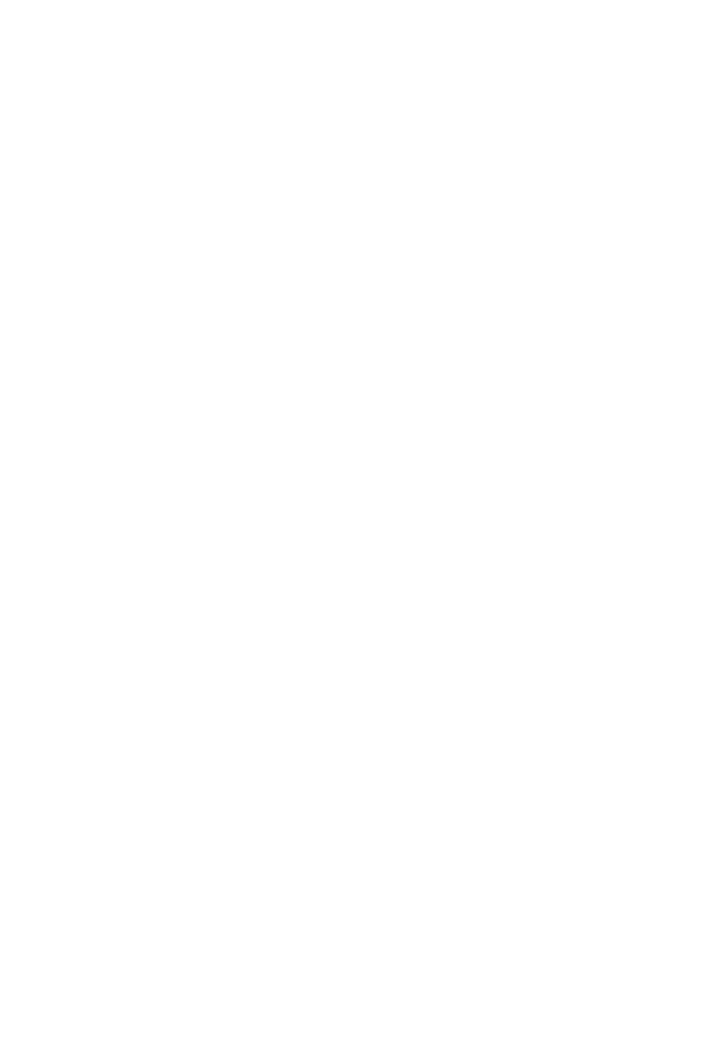
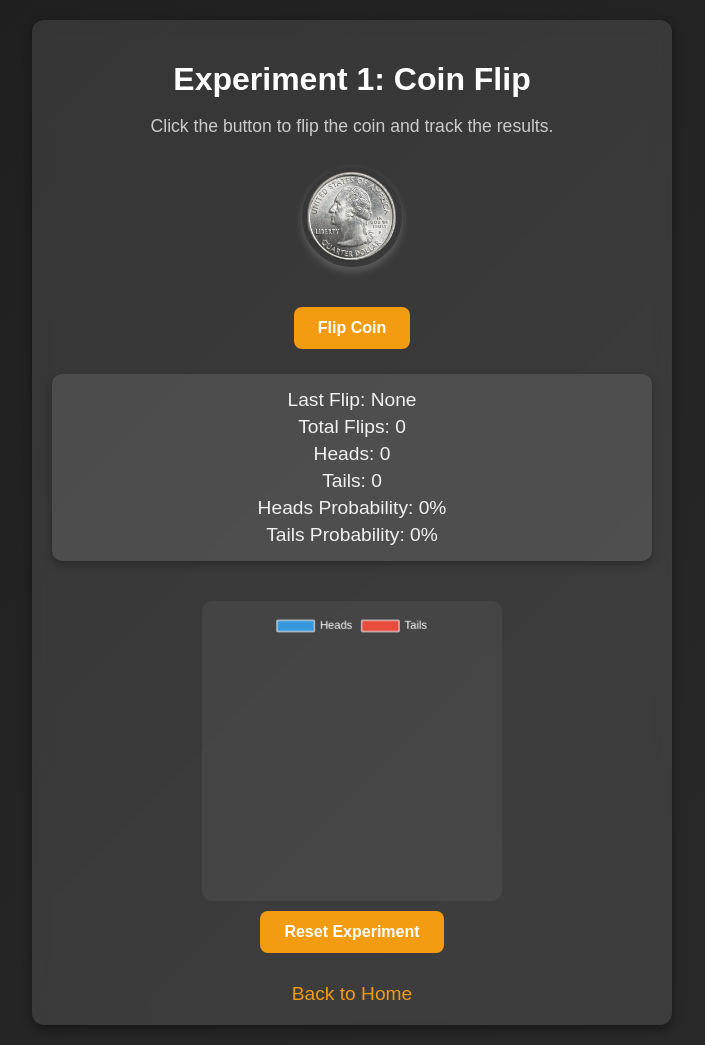
Before and after one commit to jackh54/Probability-Sim, a Flask app: page /experiments/experiment1 in a window 1280 px wide. Before the commit the part shown is empty. Shown: the whole page, without its empty margins (288-993 px from the left). Before the commit the page ends 800 px from the top, so only its background shows below. Run offline with Flask 3, Linux system fonts and the light colour scheme; some libraries are stand-ins or nearby versions.

Commit message:
Add experiment 1

```diff
--- a/main.py
+++ b/main.py
@@ -1,12 +1,24 @@
-from flask import Flask, jsonify, request, render_template
+from flask import Flask, jsonify, request, render_template, session
 import random
 
-app = Flask(__name__, template_folder='templates')
+app = Flask(__name__, template_folder='templates', static_folder='static')
 
-experiments = {}
+def get_experiment_data(experiment_name):
+    """Retrieve the session-stored experiment data"""
+    if "experiments" not in session:
+        session["experiments"] = {}
+    return session["experiments"].get(experiment_name, [])
+
+def save_experiment_data(experiment_name, data):
+    """Save experiment data to the session"""
+    if "experiments" not in session:
+        session["experiments"] = {}
+    session["experiments"][experiment_name] = data
+    session.modified = True
 
 def calculate_statistics(experiment_name):
-    flip_history = experiments.get(experiment_name, [])
+    """Calculate stats"""
+    flip_history = get_experiment_data(experiment_name)
     total_flips = len(flip_history)
     heads_count = flip_history.count("Heads")
     tails_count = flip_history.count("Tails")
@@ -34,12 +46,13 @@ def experiment_page(experiment_name):
 
 @app.route("/flip", methods=["GET"])
 def flip_coin():
+    """Handles flipping the coin and storing results per session"""
     experiment_name = request.args.get("experiment", "default")
-    if experiment_name not in experiments:
-        experiments[experiment_name] = []
-
+    flip_history = get_experiment_data(experiment_name)
     result = "Heads" if random.random() < 0.5 else "Tails"
-    experiments[experiment_name].append(result)
+    flip_history.append(result)
+    save_experiment_data(experiment_name, flip_history)
+    print(f"[DEBUG] Experiment: {experiment_name} - Flip Result: {result}")
     stats = calculate_statistics(experiment_name)
     return jsonify({
         "experiment": experiment_name,
@@ -48,19 +61,21 @@ def flip_coin():
         "heads_count": stats["heads_count"],
         "tails_count": stats["tails_count"],
         "heads_probability": stats["heads_probability"],
-        "tails_probability": stats["tails_probability"],
-        "last_flip": stats["last_flip"]
+        "tails_probability": stats["tails_probability"]
     })
+
 
 @app.route("/stats", methods=["GET"])
 def get_stats():
+    """Fetches experiment statistics"""
     experiment_name = request.args.get("experiment", "default")
     return jsonify(calculate_statistics(experiment_name))
 
 @app.route("/reset", methods=["POST"])
 def reset_flips():
+    """Resets an experiment for the current session"""
     experiment_name = request.args.get("experiment", "default")
-    experiments[experiment_name] = []
+    save_experiment_data(experiment_name, [])
     return jsonify({"message": f"Flip history reset for experiment '{experiment_name}'", "total_flips": 0})
 
 if __name__ == "__main__":
--- /dev/null
+++ b/static/experiment1.css
@@ -0,0 +1,114 @@
+body {
+    font-family: 'Poppins', sans-serif;
+    text-align: center;
+    background: linear-gradient(135deg, #1e1e1e, #2a2a2a);
+    color: white;
+    margin: 0;
+    padding: 20px;
+}
+
+.container {
+    max-width: 600px;
+    margin: auto;
+    background: rgba(255, 255, 255, 0.1);
+    padding: 20px;
+    border-radius: 12px;
+    box-shadow: 0 4px 10px rgba(0, 0, 0, 0.4);
+    backdrop-filter: blur(8px);
+}
+
+h1 {
+    font-size: 2rem;
+    margin-bottom: 10px;
+}
+
+p {
+    font-size: 1.1rem;
+    color: #cccccc;
+}
+
+.coin-container {
+    margin: 20px 0;
+    display: flex;
+    justify-content: center;
+    align-items: center;
+    height: 120px;
+}
+
+.coin {
+    width: 100px;
+    height: 100px;
+    background: url('/static/front.png') no-repeat center/cover;
+    border-radius: 50%;
+    transition: transform 0.6s ease-in-out;
+    box-shadow: 0 4px 8px rgba(255, 255, 255, 0.2);
+}
+
+button {
+    background: #f39c12;
+    color: white;
+    border: none;
+    padding: 12px 24px;
+    margin: 10px;
+    font-size: 1rem;
+    cursor: pointer;
+    border-radius: 8px;
+    transition: 0.3s;
+    font-weight: bold;
+}
+
+button:hover {
+    background: #e67e22;
+    transform: scale(1.05);
+}
+
+.results {
+    margin-top: 15px;
+    padding: 10px;
+    background: rgba(255, 255, 255, 0.1);
+    border-radius: 10px;
+    box-shadow: 0 3px 8px rgba(0, 0, 0, 0.3);
+}
+
+.results p {
+    font-size: 1.2rem;
+    margin: 5px 0;
+    color: #f1f1f1;
+}
+
+canvas {
+    background: rgba(255, 255, 255, 0.05);
+    border-radius: 10px;
+    margin-top: 20px;
+    padding: 10px;
+}
+
+a {
+    display: block;
+    margin-top: 20px;
+    color: #f39c12;
+    text-decoration: none;
+    font-size: 1.2rem;
+}
+
+a:hover {
+    text-decoration: underline;
+}
+
+.graph-container {
+    display: flex;
+    justify-content: center;
+    align-items: center;
+    margin-top: 20px;
+    width: 100%;
+}
+
+canvas {
+    width: 300px !important;
+    height: 300px !important;
+    max-width: 100%;
+    background: rgba(255, 255, 255, 0.05);
+    border-radius: 10px;
+    padding: 10px;
+    display: block;
+}
--- /dev/null
+++ b/static/experiment1.js
@@ -0,0 +1,121 @@
+document.addEventListener("DOMContentLoaded", () => {
+    const experimentName = "experiment1";
+    const flipButton = document.getElementById("flip-button");
+    const resetButton = document.getElementById("reset-button");
+    const lastFlip = document.getElementById("last-flip");
+    const totalFlips = document.getElementById("total-flips");
+    const headsCount = document.getElementById("heads-count");
+    const tailsCount = document.getElementById("tails-count");
+    const headsProbability = document.getElementById("heads-probability");
+    const tailsProbability = document.getElementById("tails-probability");
+    const coin = document.getElementById("coin");
+
+    let flipChart;
+    const chartCanvas = document.getElementById("flipChart");
+    const chartContext = chartCanvas.getContext("2d");
+
+    function initChart() {
+        if (flipChart) flipChart.destroy();
+
+        flipChart = new Chart(chartContext, {
+            type: "doughnut",
+            data: {
+                labels: ["Heads", "Tails"],
+                datasets: [{
+                    label: "Flip Results",
+                    data: [0, 0],
+                    backgroundColor: ["#3498db", "#e74c3c"],
+                    borderWidth: 1
+                }]
+            },
+            options: {
+                responsive: false,
+                maintainAspectRatio: false,
+                plugins: {
+                    legend: { labels: { color: "#fff" } }
+                }
+            }
+        });
+    }
+
+    async function fetchStats() {
+        try {
+            const response = await fetch(`/stats?experiment=${experimentName}`);
+            const data = await response.json();
+
+            totalFlips.textContent = data.total_flips;
+            headsCount.textContent = data.heads_count;
+            tailsCount.textContent = data.tails_count;
+            headsProbability.textContent = `${Math.round(data.heads_probability)}%`;
+            tailsProbability.textContent = `${Math.round(data.tails_probability)}%`;
+            lastFlip.textContent = data.last_flip || "None";
+
+            flipChart.data.datasets[0].data = [
+                Math.max(0, data.heads_count || 0),
+                Math.max(0, data.tails_count || 0)
+            ];
+            flipChart.update();
+        } catch (error) {
+            console.error("Error fetching stats:", error);
+        }
+    }
+
+    async function flipCoin() {
+        try {
+            const response = await fetch(`/flip?experiment=${experimentName}`);
+            const data = await response.json();
+
+            if (!data.flip_result) {
+                console.error("Invalid response from server:", data);
+                return;
+            }
+
+            let flipDuration = 0.6;
+            let rotations = Math.floor(Math.random() * 5) + 3;
+
+            gsap.to(coin, { rotationY: 180 * rotations, duration: flipDuration, ease: "power2.inOut" });
+
+            setTimeout(() => {
+                if (data.flip_result === "Heads") {
+                    console.log("Flipped: Heads");
+                    coin.style.backgroundImage = "url('/static/front.png')";
+                } else {
+                    console.log("Flipped: Tails");
+                    coin.style.backgroundImage = "url('/static/back.png')";
+                }
+
+                gsap.to(coin, { rotationY: 0, duration: 0.2 });
+            }, flipDuration * 1000);
+
+            fetchStats();
+        } catch (error) {
+            console.error("Error flipping coin:", error);
+        }
+    }
+
+    async function resetExperiment() {
+        try {
+            await fetch(`/reset?experiment=${experimentName}`, { method: "POST" });
+
+            totalFlips.textContent = "0";
+            headsCount.textContent = "0";
+            tailsCount.textContent = "0";
+            headsProbability.textContent = "0%";
+            tailsProbability.textContent = "0%";
+            lastFlip.textContent = "None";
+
+            flipChart.data.datasets[0].data = [0, 0];
+            flipChart.update();
+
+            fetchStats();
+        } catch (error) {
+            console.error("Error resetting experiment:", error);
+        }
+    }
+
+    flipButton.addEventListener("click", flipCoin);
+    resetButton.addEventListener("click", resetExperiment);
+
+    initChart();
+    fetchStats();
+});
--- a/templates/experiments/experiment1.html
+++ b/templates/experiments/experiment1.html
@@ -3,9 +3,40 @@
 <head>
     <meta charset="UTF-8">
     <meta name="viewport" content="width=device-width, initial-scale=1.0">
-    <title>Document</title>
+    <title>Experiment 1: Coin Flip</title>
+    <link rel="stylesheet" href="{{ url_for('static', filename='experiment1.css') }}">
+    <script defer src="https://cdnjs.cloudflare.com/ajax/libs/Chart.js/4.2.1/chart.umd.min.js"></script>
+    <script defer src="https://cdnjs.cloudflare.com/ajax/libs/gsap/3.12.2/gsap.min.js"></script>
+    <script defer src="{{ url_for('static', filename='experiment1.js') }}"></script>
 </head>
 <body>
+    <div class="container">
+        <h1>Experiment 1: Coin Flip</h1>
+        <p>Click the button to flip the coin and track the results.</p>
 
+        <div class="coin-container">
+            <div id="coin" class="coin"></div>
+        </div>
+
+        <button id="flip-button">Flip Coin</button>
+
+        <div class="results">
+            <p>Last Flip: <span id="last-flip">None</span></p>
+            <p>Total Flips: <span id="total-flips">0</span></p>
+            <p>Heads: <span id="heads-count">0</span></p>
+            <p>Tails: <span id="tails-count">0</span></p>
+            <p>Heads Probability: <span id="heads-probability">0%</span></p>
+            <p>Tails Probability: <span id="tails-probability">0%</span></p>
+        </div>
+
+        <div class="graph-container">
+            <canvas id="flipChart"></canvas>
+        </div>
+
+
+        <button id="reset-button">Reset Experiment</button>
+
+        <a href="/">Back to Home</a>
+    </div>
 </body>
 </html>
--- a/templates/index.html
+++ b/templates/index.html
@@ -4,7 +4,7 @@
     <meta charset="UTF-8">
     <meta name="viewport" content="width=device-width, initial-scale=1.0">
     <title>Probability Simulations</title>
-    <link rel="stylesheet" href="/styles.css">
+    <link rel="stylesheet" href="{{ url_for('static', filename='styles.css') }}">
     <script src="https://cdnjs.cloudflare.com/ajax/libs/gsap/3.12.2/gsap.min.js"></script>
 </head>
 <body>
@@ -14,7 +14,7 @@
     </header>
     <main>
         <section class="experiment-list">
-            <div class="experiment-card" onclick=\"location.href='/experiments/experiment1'\">
+            <div class="experiment-card" onclick="location.href='/experiments/experiment1'">
                 <div class="experiment-image" id="exp1-image"></div>
                 <div class="experiment-info">
                     <h2>Experiment 1: Coin Flip</h2>
```
Also changed, not shown: static/styles.css (renamed from templates/styles.css, +19 -7 lines), static/1.png (added), static/back.png (added), static/front.png (added), static/script.js (added), templates/experiments/experiment1.css (deleted), templates/experiments/experiment1.js (deleted).
